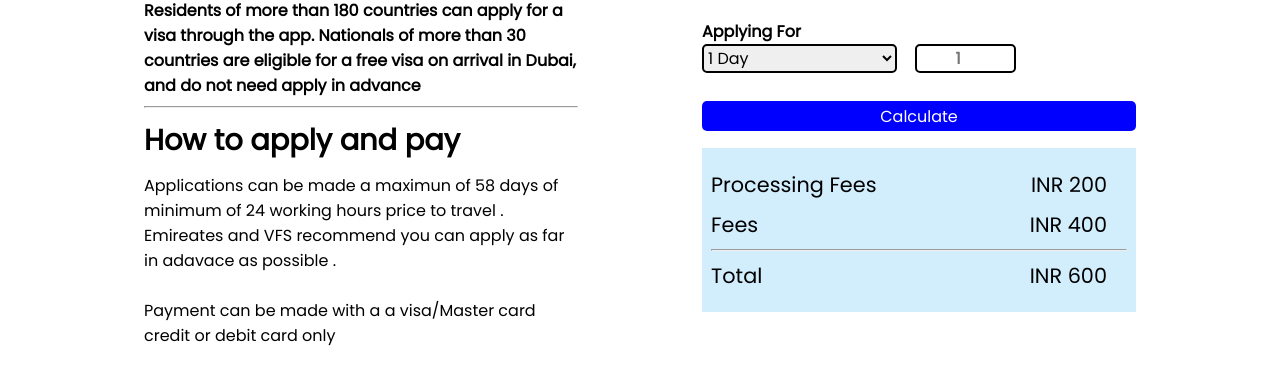
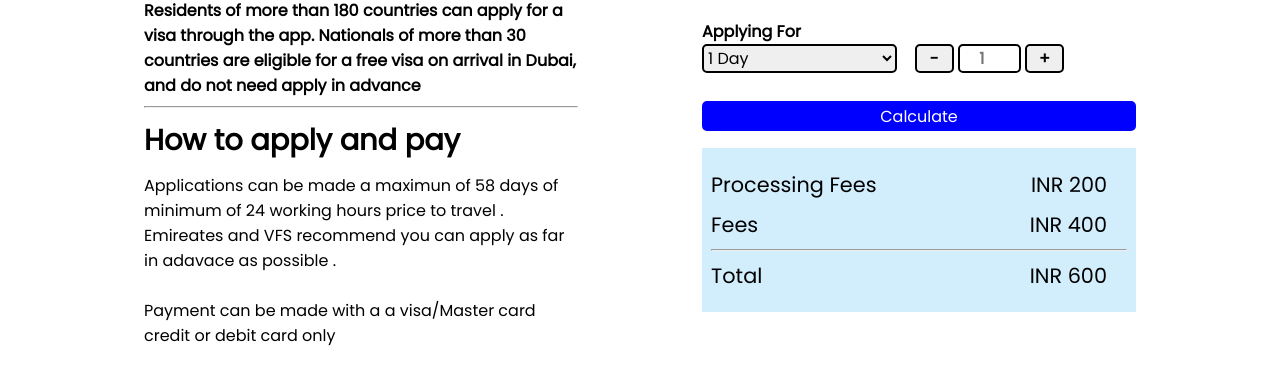
Before and after one commit to tusharkarle/Assignment_1_Tushar_Karle, a plain HTML site: page index.html in a window 1280 px wide. Shown: the part 455-838 px from the top of the page. Drawn offline with Linux system fonts and the light colour scheme.

Commit message:
final touch

```diff
--- a/index.html
+++ b/index.html
@@ -100,7 +100,9 @@
                   </div>
                   <div>
                       <br>
-                        <input type="number" name="no" id="input_no" placeholder="1">
+                      <input type="button" value="-" style="width: 20%;">
+                        <input type="number" name="no" id="input_no" placeholder="1" style="width: 30%;">
+                        <input type="button" value="+" style="width: 20%;">
                   </div>
                   <button type="submit">Calculate</button>
                 </form>
```
